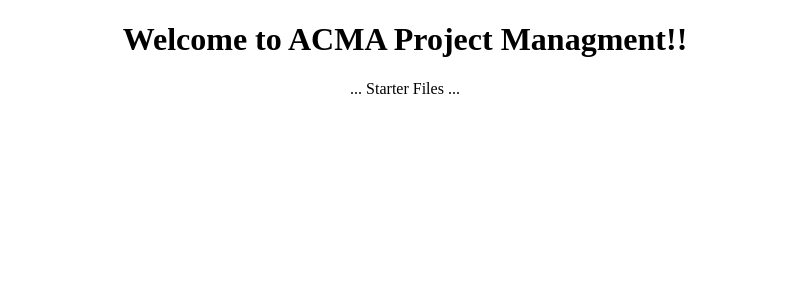
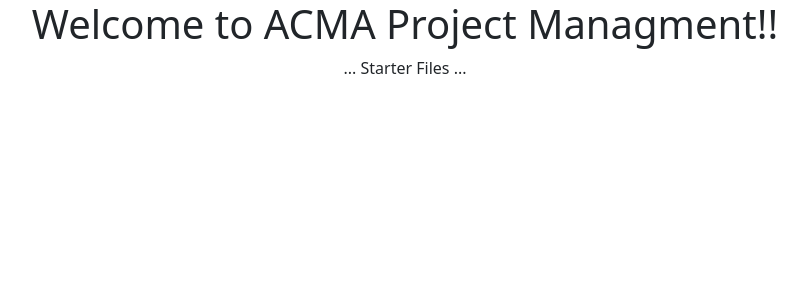
Before and after one commit to FoxGeoff/APM-Start-3-1-23, an Angular app: page / in a window 1280 px wide. Shown: the top 300 px of the page, without its empty margins (235-1042 px from the left). Built offline with nearby package versions, Linux system fonts and the light colour scheme.

Commit message:
Task: Add Bootstrap and font-aweswome

```diff
--- a/src/styles.css
+++ b/src/styles.css
@@ -1,4 +1,7 @@
 /* You can add global styles to this file, and also import other style files */
+@import "~bootstrap/dist/css/bootstrap.min.css";
+@import "~font-awesome/css/font-awesome.min.css";
+
 div.card-header {
  font-size: large;
 }
```
Also changed, not shown: 1 other file (tests, documents, lock files or other folders).
